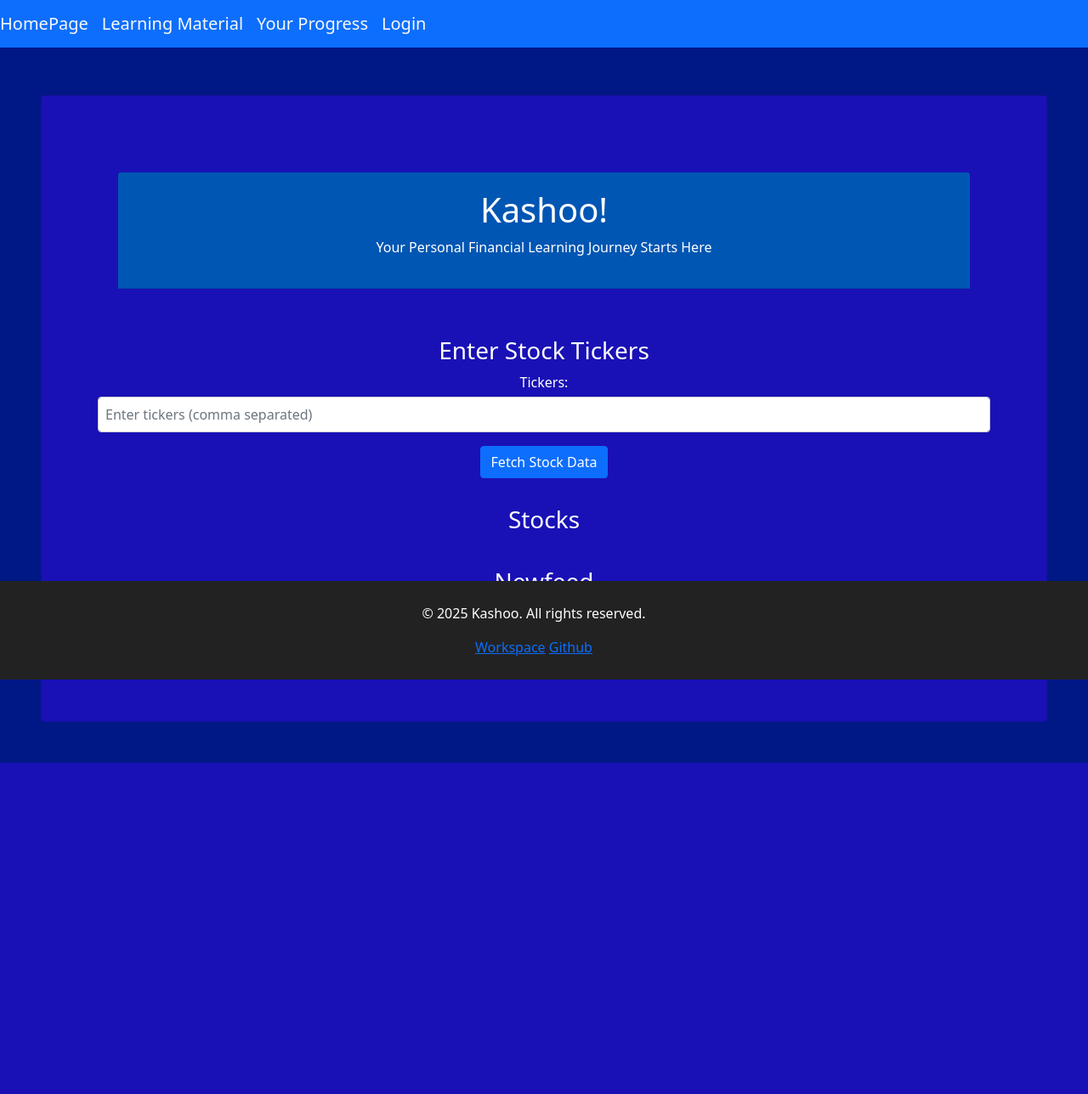
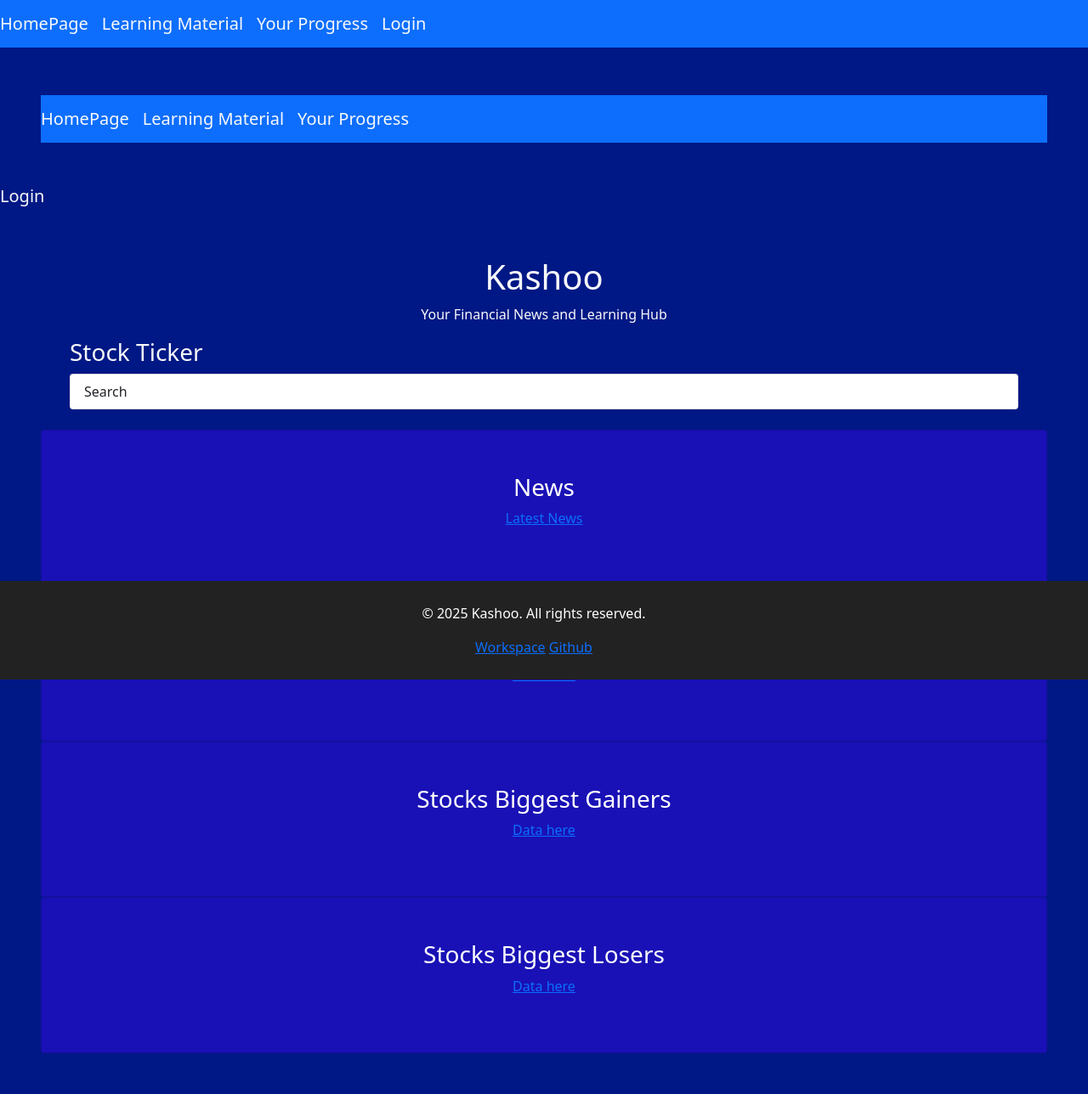
Before and after one commit to JLeFevre559/BACS487, a Django app: template application/web_app/cap_ace_web/templates/theme.html in a window 1280 px wide. Shown: the whole page at 85% size. Before the commit the page ends 898 px from the top, so only its background shows below. Run offline with Django 4.2, Linux system fonts and the light colour scheme; the template is opened without the code that fills it: values that come from a table or form of the project are taken from there, others are empty; some libraries are stand-ins or nearby versions.

Commit message:
added dashboard grid, new style, added new dashboard sections.

```diff
--- a/application/web_app/cap_ace_web/templates/home_dashboard.html
+++ b/application/web_app/cap_ace_web/templates/home_dashboard.html
@@ -1,45 +1,60 @@
-<link rel="stylesheet" href="static/css/StyleSheet.css">
-<div class="card">
 
-    <div class="card-header content">
+{% extends "theme.html" %}
 
-            <h1>Kashoo!</h1>
-            <p>Your Personal Financial Learning Journey Starts Here</p>
+{% block title %}Home Dashboard - Kashoo{% endblock %}
+
+{% block content %}
+
+<!-- Centered Title and Subtitle -->
+<div class="title-container text-center">
+  <h1>Kashoo</h1>
+  <p>Your Financial News and Learning Hub</p>
 </div>
-    <div class="card-body">
-        <h3>Enter Stock Tickers</h3>
-        <form method="get">
-            {{ form.as_p }}
-            <button type="submit" class="btn btn-primary">Fetch Stock Data</button>
-        </form>
-    </div>
-
-        <div class="card-body">
-            <h3>Stocks</h3>
+<div class="container">
+    <h3>Stock Ticker</h3>
+    <ul class="list-group">
       {% for symbol, data in stocks.items %}
-            <li>
+        <li class="list-group-item">
           <strong>{{ symbol }}</strong>:
           {% if data == 'No data available' %}
             {{ data }}
           {% else %}
-                    Price: Price: ${{ data.close }}
-                    Date: {{ data.date }}
+            Price: ${{ data.close }} | Date: {{ data.date }}
           {% endif %}
         </li>
+      {% empty %}
+        <li class="list-group-item">Search</li>
       {% endfor %}
     </ul>
-          </div>
 
-        <div class="card-body">
-            <h3>Newfeed</h3>
-        </div>
-
-        <div class="card-body">
-            <h3>Current Events</h3>
-        </div>
-
-        <!-- <script src="https://cdn.jsdelivr.net/npm/yfinance"></script> -->
+<!-- space   -->
+<br>
 
 
   </div>
-<!-- Need to add data feeds and format more-->
+<!-- Dashboard Grid -->
+<div class="dashboard-grid">
+  <div class="card card-news">
+    <h3>News</h3>
+    <p><a href="https://www.cnbc.com" target="_blank" class="button">Latest News</a></p>
+  </div>
+
+  <div class="card card-crypto">
+    <h3>Crypto</h3>
+    <p><a href="https://www.cnbc.com" target="_blank" class="button">Data here</a></p>
+  </div>
+
+  <div class="card card-gainers">
+    <h3>Stocks Biggest Gainers</h3>
+    <p><a href="https://www.cnbc.com" target="_blank" class="button">Data here</a></p>
+  </div>
+
+  <div class="card card-losers">
+    <h3>Stocks Biggest Losers</h3>
+    <p><a href="https://www.cnbc.com" target="_blank" class="button">Data here</a></p>
+  </div>
+
+
+</div>
+
+{% endblock %}
```
Lines whose indentation alone changed are shown as unchanged.
